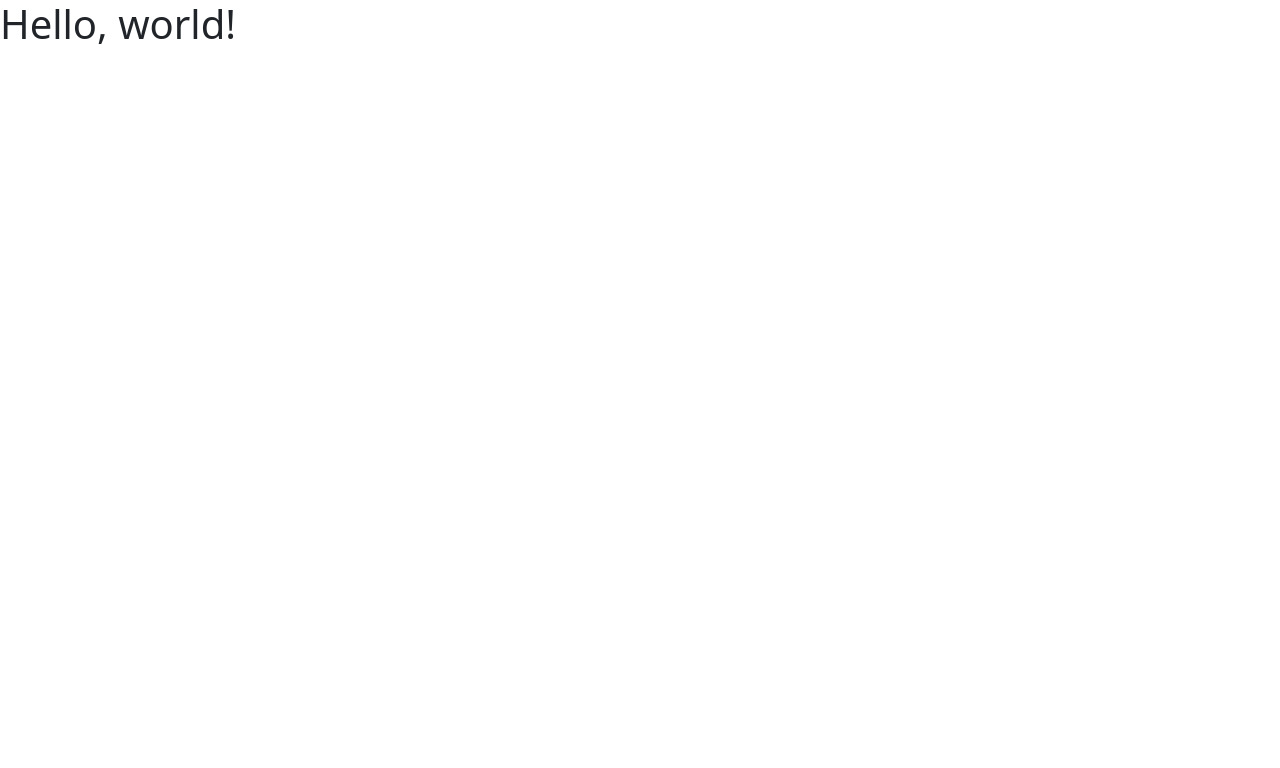
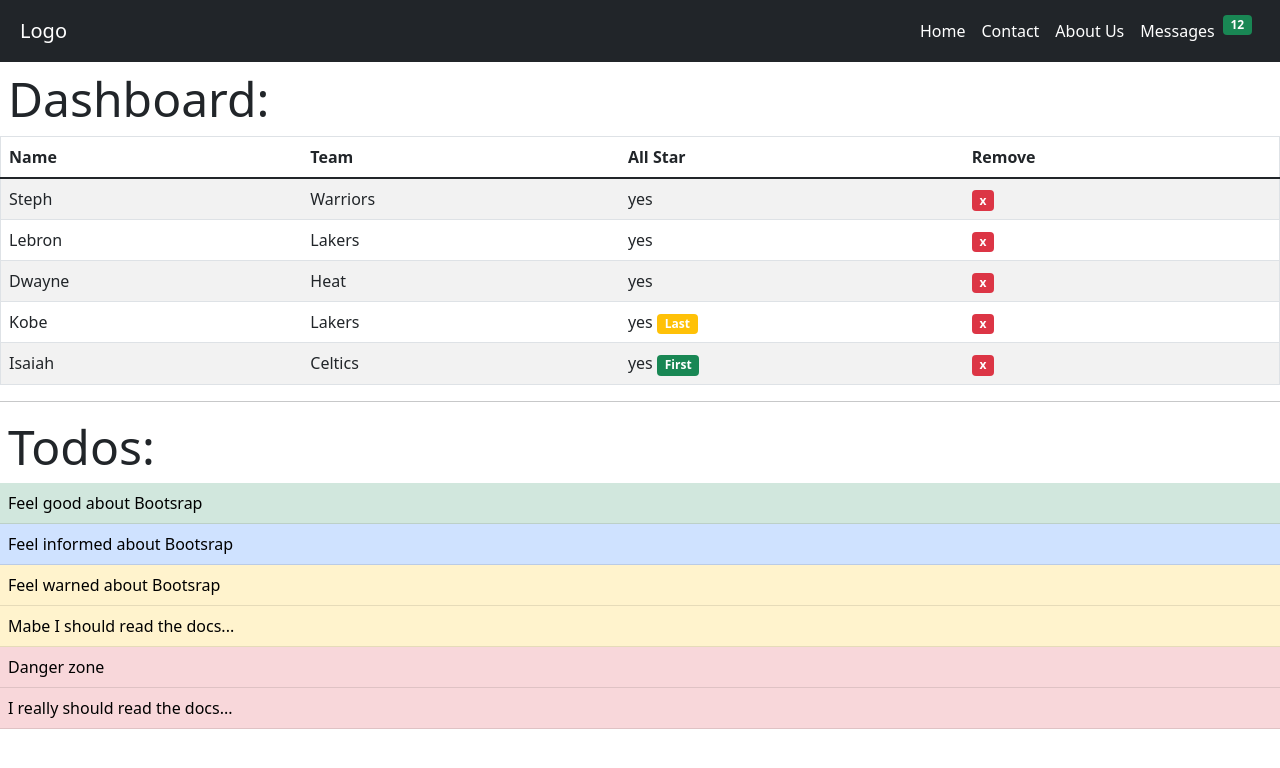
Before and after one commit to yadetagetachew/bootstrap-part-2, a plain HTML site: page index.html in a window 1280 px wide. Drawn offline with nearby package versions, Linux system fonts and the light colour scheme.

Commit message:
feat(Bootsrap):added template

```diff
--- a/index.html
+++ b/index.html
@@ -8,10 +8,135 @@
     <!-- Bootstrap CSS -->
     <link href="https://cdn.jsdelivr.net/npm/bootstrap@5.1.3/dist/css/bootstrap.min.css" rel="stylesheet" integrity="sha384-1BmE4kWBq78iYhFldvKuhfTAU6auU8tT94WrHftjDbrCEXSU1oBoqyl2QvZ6jIW3" crossorigin="anonymous">
 
-    <title>Hello, world!</title>
+    <!-- css -->
+    <link rel="stylesheet" href="/css/style.css">
+
+    <title>Bootstrap part 2</title>
   </head>
   <body>
-    <h1>Hello, world!</h1>
+    <!-- navbar starts -->
+    <nav class="navbar navbar-dark navbar-expand-lg bg-dark ">
+      <div class="container-fluid">
+        <a class="navbar-brand text-white p-2" href="#">Logo</a>
+        <button class="navbar-toggler" type="button" data-bs-toggle="offcanvas" data-bs-target="#offcanvasNavbar" aria-controls="offcanvasNavbar">
+          <span class="navbar-toggler-icon"></span>
+        </button>
+        <div class="offcanvas offcanvas-end" tabindex="-1" id="offcanvasNavbar" aria-labelledby="offcanvasNavbarLabel">
+          <div class="offcanvas-header bg-dark text-white">
+
+            <button type="button" class="btn-close btn-light text-reset" data-bs-dismiss="offcanvas" aria-label="Close"></button>
+          </div>
+          <div class="offcanvas-body bg-dark">
+            <ul class="navbar-nav justify-content-end flex-grow-1 pe-3">
+              <li class="nav-item">
+                <a class="nav-link active text-white" aria-current="page" href="#">Home</a>
+              </li>
+              <li class="nav-item active">
+                <a class="nav-link text-white" href="#">Contact</a>
+              </li>
+              <li class="nav-item">
+                <a class="nav-link active text-white" aria-current="page" href="#">About Us</a>
+              </li>
+              <li class="nav-item">
+                <a class="nav-link text-white" href="#" aria-expanded="false">
+                  Messages</a>
+                </li>
+                <li class="nav-item">
+                  <span class="badge btn-success btn-sm">12</span>
+                </li>
+          </div>
+        </div>
+      </div>
+    </nav>
+    <!-- navbar ends -->
+
+    <!-- Table starts -->
+    <div class="display-5 m-2">
+      <b>Dashboard:</b>
+    </div>
+    <table class="table table-striped border">
+      <thead>
+        <tr>
+          <th scope="col">Name</th>
+          <th scope="col">Team</th>
+          <th scope="col">All Star</th>
+          <th scope="col">Remove</th>
+        </tr>
+      </thead>
+        <tr>
+          <td>Steph</td>
+          <td>Warriors</td>
+          <td>yes</td>
+        </td>
+        <td><span class="badge btn-danger btn-sm" href="#" role="button">x</span>
+        </td>
+        </tr>
+        <tr>
+          <td>Lebron</td>
+          <td>Lakers</td>
+          <td>yes</td>
+        </td>
+        <td><span class="badge btn-danger btn-sm" href="#" role="button">x</span>
+        </td>
+        </tr>
+        <tr>
+          <td>Dwayne</td>
+          <td>Heat</td>
+          <td>yes</td>
+        </td>
+        <td><span class="badge btn-danger btn-sm" href="#" role="button">x</span>
+        </td>
+        </tr>
+        <tr>
+          <td>Kobe</td>
+          <td>Lakers</td>
+          <td>yes
+            <span class="badge btn-warning">Last</span>
+          </td>
+        </td>
+        <td><span class="badge btn-danger btn-sm" href="#" role="button">x</span>
+        </td>
+        </tr>
+        <tr>
+          <td>Isaiah</td>
+          <td>Celtics</td>
+          <td>yes
+            <span class="badge btn-success btn-sm" href="#" role="button">First</span>
+          </td>
+          <td><span class="badge btn-danger btn-sm" href="#" role="button">x</span>
+          </td>
+        </tr>
+      </table>
+    <hr>
+
+    <!-- table 2 -->
+    <div class="display-5 m-2">
+      <b>Todos:</b>
+    </div>
+    <table class="table">
+        <tr class="table-success">
+          <td>Feel good about Bootsrap</td>
+        </tr>
+        <tr class="table-primary">
+          <td>Feel informed about Bootsrap</td>
+        </tr>
+        <tr>
+          <td class="table-warning">Feel warned about Bootsrap</td>
+        </tr>
+        <tr>
+          <td class="table-warning">Mabe I should read the docs...</td>
+        </tr>
+        <tr>
+          <td class="table-danger">Danger zone</td>
+        </tr>
+        <tr>
+          <td class="table-danger">I really should read the docs...</td>
+        </tr>
+    </table>
+
+
+
+
 
     <!-- Optional JavaScript; choose one of the two! -->
 
```
